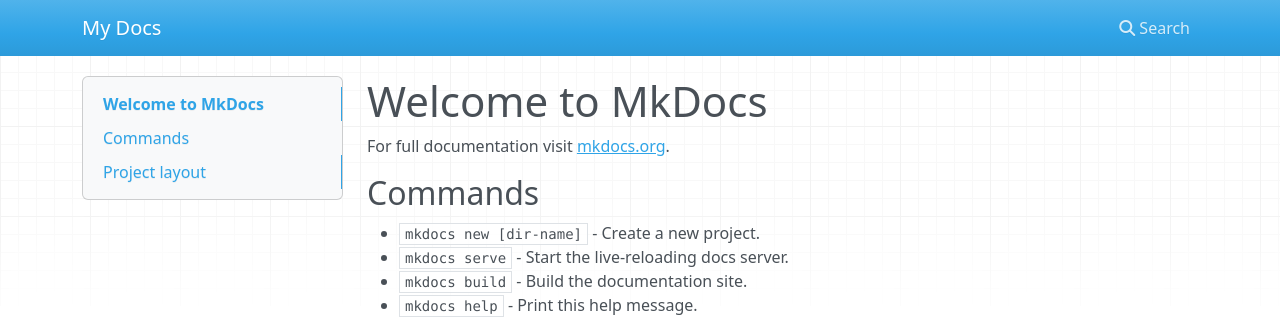
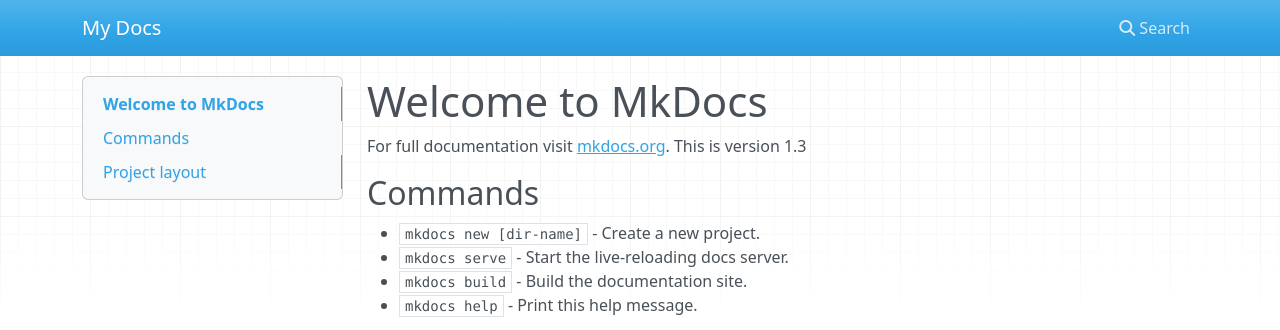
Before and after one commit to arthurcrawford/mkdocstest, an MkDocs documentation site: the page built from docs/index.md, in a window 1280 px wide. Shown: the top 330 px of the page. Built offline with MkDocs 1.6.1, drawn with Linux system fonts in a browser that asks for light colours; nearby versions of some CDN libraries.

Commit message:
Update index.md

```diff
--- a/docs/index.md
+++ b/docs/index.md
@@ -1,6 +1,7 @@
 # Welcome to MkDocs
 
 For full documentation visit [mkdocs.org](http://mkdocs.org).
+This is version 1.3
 
 ## Commands
 
```
